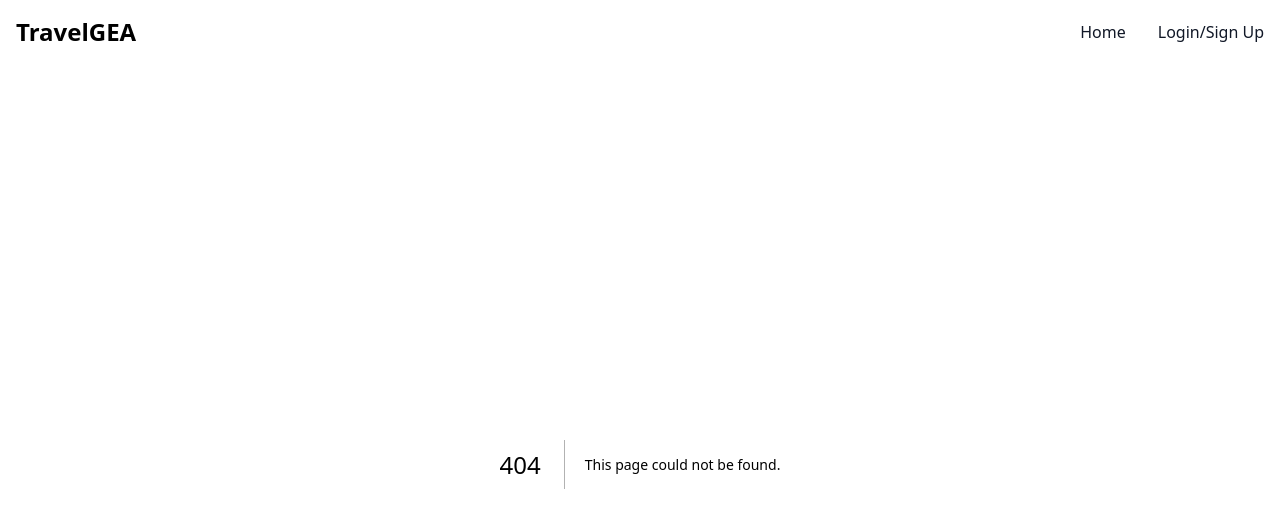
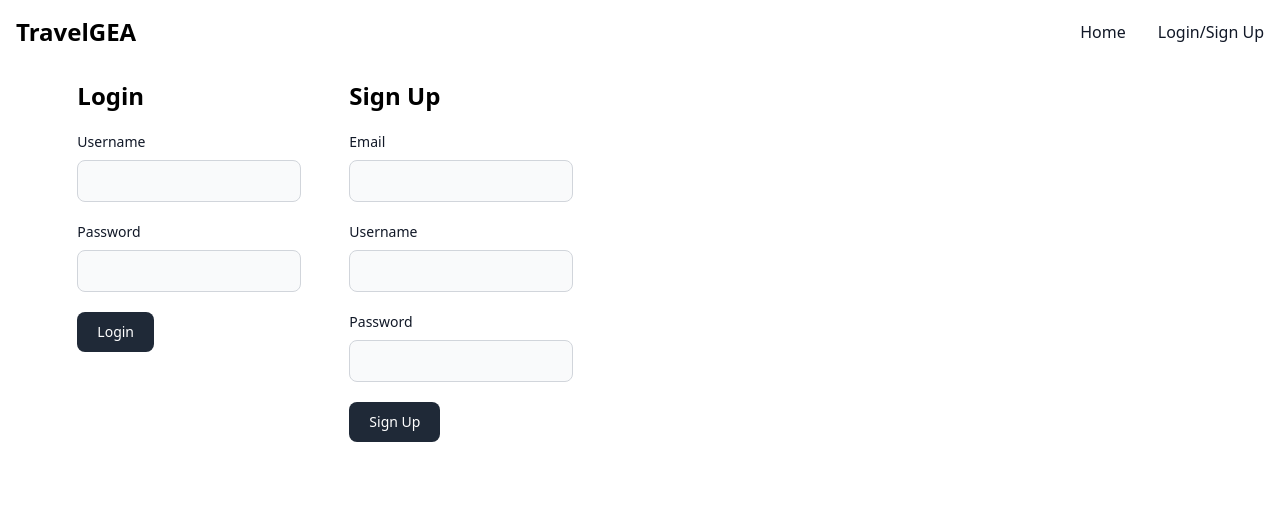
Before and after one commit to padamupreti/teampsp-codesprint-hackathon, a Next.js app in the folder travel-gea-frontend/: page /login-or-signup in a window 1280 px wide. Before the commit this address had no page. Shown: the top 528 px of the page. Built offline with nearby package versions, Linux system fonts and the light colour scheme.

Commit message:
Add initial login/signup

```diff
--- /dev/null
+++ b/travel-gea-frontend/src/components/LoginForm.js
@@ -0,0 +1,44 @@
+function LoginForm({ handleSubmit }) {
+    return (
+        <form method="POST" className="mt-2" onSubmit={handleSubmit}>
+            <div className="mb-5">
+                <label
+                    htmlFor="login-username"
+                    className="block mb-2 text-sm font-medium text-gray-900 dark:text-white"
+                >
+                    Username
+                </label>
+                <input
+                    type="text"
+                    name="username"
+                    id="login-username"
+                    required
+                    className="bg-gray-50 border border-gray-300 text-gray-900 text-sm rounded-lg focus:ring-blue-500 focus:border-blue-500 block w-full p-2.5 dark:bg-gray-700 dark:border-gray-600 dark:placeholder-gray-400 dark:text-white dark:focus:ring-blue-500 dark:focus:border-blue-500"
+                />
+            </div>
+            <div className="mb-5">
+                <label
+                    htmlFor="login-password"
+                    className="block mb-2 text-sm font-medium text-gray-900 dark:text-white"
+                >
+                    Password
+                </label>
+                <input
+                    type="password"
+                    name="password"
+                    id="login-password"
+                    required
+                    className="bg-gray-50 border border-gray-300 text-gray-900 text-sm rounded-lg focus:ring-blue-500 focus:border-blue-500 block w-full p-2.5 dark:bg-gray-700 dark:border-gray-600 dark:placeholder-gray-400 dark:text-white dark:focus:ring-blue-500 dark:focus:border-blue-500"
+                />
+            </div>
+            <button
+                type="submit"
+                className="cursor-pointer text-white bg-gray-800 hover:bg-gray-900 focus:outline-none focus:ring-4 focus:ring-gray-300 font-medium rounded-lg text-sm px-5 py-2.5 me-2 mb-2 dark:bg-gray-800 dark:hover:bg-gray-700 dark:focus:ring-gray-700 dark:border-gray-700"
+            >
+                Login
+            </button>
+        </form>
+    )
+}
+
+export default LoginForm
--- /dev/null
+++ b/travel-gea-frontend/src/components/SignUpForm.js
@@ -0,0 +1,59 @@
+function SignUpForm({ handleSubmit }) {
+    return (
+        <form method="POST" className="mt-2" onSubmit={handleSubmit}>
+            <div className="mb-5">
+                <label
+                    htmlFor="signup-email"
+                    className="block mb-2 text-sm font-medium text-gray-900 dark:text-white"
+                >
+                    Email
+                </label>
+                <input
+                    type="email"
+                    name="email"
+                    id="signup-email"
+                    required
+                    className="bg-gray-50 border border-gray-300 text-gray-900 text-sm rounded-lg focus:ring-blue-500 focus:border-blue-500 block w-full p-2.5 dark:bg-gray-700 dark:border-gray-600 dark:placeholder-gray-400 dark:text-white dark:focus:ring-blue-500 dark:focus:border-blue-500"
+                />
+            </div>
+            <div className="mb-5">
+                <label
+                    htmlFor="signup-username"
+                    className="block mb-2 text-sm font-medium text-gray-900 dark:text-white"
+                >
+                    Username
+                </label>
+                <input
+                    type="text"
+                    name="username"
+                    id="signup-username"
+                    required
+                    className="bg-gray-50 border border-gray-300 text-gray-900 text-sm rounded-lg focus:ring-blue-500 focus:border-blue-500 block w-full p-2.5 dark:bg-gray-700 dark:border-gray-600 dark:placeholder-gray-400 dark:text-white dark:focus:ring-blue-500 dark:focus:border-blue-500"
+                />
+            </div>
+            <div className="mb-5">
+                <label
+                    htmlFor="signup-password"
+                    className="block mb-2 text-sm font-medium text-gray-900 dark:text-white"
+                >
+                    Password
+                </label>
+                <input
+                    type="password"
+                    name="password"
+                    id="signup-password"
+                    required
+                    className="bg-gray-50 border border-gray-300 text-gray-900 text-sm rounded-lg focus:ring-blue-500 focus:border-blue-500 block w-full p-2.5 dark:bg-gray-700 dark:border-gray-600 dark:placeholder-gray-400 dark:text-white dark:focus:ring-blue-500 dark:focus:border-blue-500"
+                />
+            </div>
+            <button
+                type="submit"
+                className="cursor-pointer text-white bg-gray-800 hover:bg-gray-900 focus:outline-none focus:ring-4 focus:ring-gray-300 font-medium rounded-lg text-sm px-5 py-2.5 me-2 mb-2 dark:bg-gray-800 dark:hover:bg-gray-700 dark:focus:ring-gray-700 dark:border-gray-700"
+            >
+                Sign Up
+            </button>
+        </form>
+    )
+}
+
+export default SignUpForm
--- /dev/null
+++ b/travel-gea-frontend/src/pages/login-or-signup.js
@@ -0,0 +1,86 @@
+import { useRouter } from "next/router"
+
+import LoginForm from "@/components/LoginForm"
+import SignUpForm from "@/components/SignUpForm"
+
+function LoginOrSignUP() {
+    const router = useRouter()
+
+    async function handleLoginSubmit(e) {
+        e.preventDefault()
+
+        const formData = new FormData(e.currentTarget)
+        const username = formData.get("username")
+        const password = formData.get("password")
+
+        try {
+            const res = await fetch("http://localhost:9030/login", {
+                method: "POST",
+                headers: { "Content-Type": "application/json" },
+                body: JSON.stringify({ userName: username, password }),
+            })
+            if (res.ok) {
+                const data = await res.json()
+                localStorage.setItem("userData", data)
+                localStorage.setItem("jwtToken", data.detail.token)
+                router.push("/")
+            } else {
+                console.error("Could not login due to invalid credentials")
+            }
+        } catch (error) {
+            console.error(error)
+            console.error("Could not login due to error response from server")
+        }
+    }
+
+    async function handleSignUpSubmit(e) {
+        e.preventDefault()
+
+        const formData = new FormData(e.currentTarget)
+        const email = formData.get("email")
+        const username = formData.get("username")
+        const password = formData.get("password")
+
+        try {
+            const res = await fetch("http://localhost:9030/register", {
+                method: "POST",
+                headers: { "Content-Type": "application/json" },
+                body: JSON.stringify({
+                    email,
+                    userName: username,
+                    password,
+                    roleId: 1,
+                }),
+            })
+
+            if (res.ok) {
+                const data = await res.json()
+                console.log(data)
+                console.log("Sign Up successful. Please login now.")
+            } else {
+                console.log("Could not sign up due to invalid credentials")
+            }
+        } catch (error) {
+            console.error(error)
+            console.error("Could not sign up due to error response from server")
+        }
+    }
+
+    return (
+        <>
+            <div className="flex flex-col sm:flex-row sm:gap-12 mx-6 mt-4">
+                <div>
+                    <h1 className="text-2xl font-bold mb-5">Login</h1>
+                    <LoginForm handleSubmit={handleLoginSubmit} />
+                </div>
+                <hr className="sm:hidden border-0 h-px bg-slate-900/10 my-5 w-full" />
+                <div>
+                    <h1 className="text-2xl font-bold mb-5">Sign Up</h1>
+                    <SignUpForm handleSubmit={handleSignUpSubmit} />
+                </div>
+            </div>
+        </>
+    )
+}
+
+export default LoginOrSignUP
```
